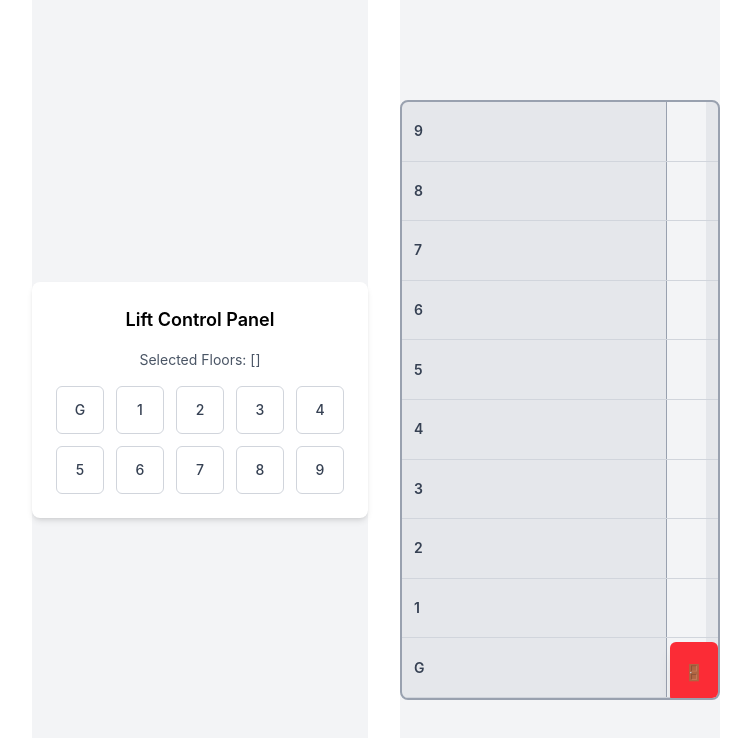
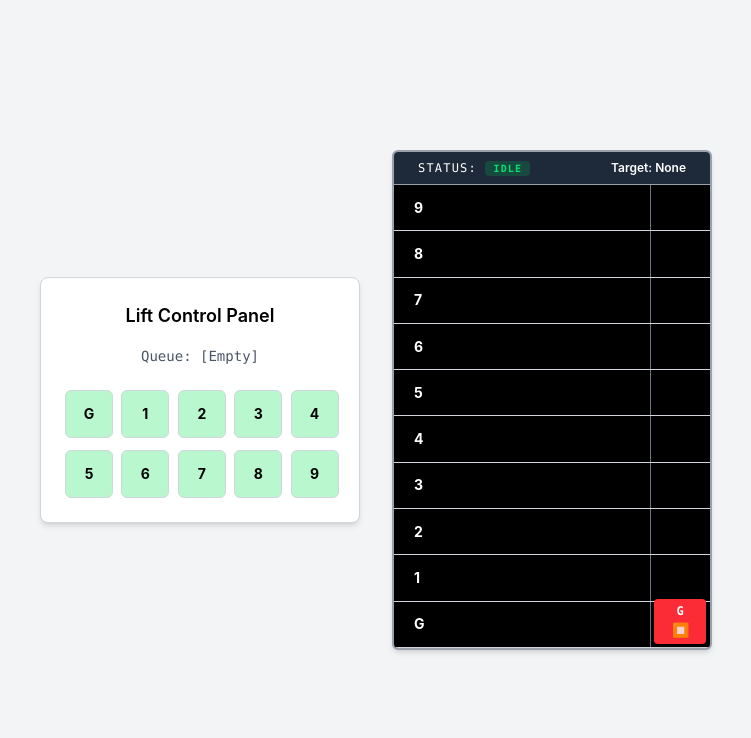
Before and after one commit to mqkhan125/react-elevator-system, a React (Vite) app: page / in a window 1280 px wide. Shown: the top 738 px of the page, without its empty margins (264-1015 px from the left). Built offline with nearby package versions, Linux system fonts and the light colour scheme.

Commit message:
refactor: simplify UI and fix floor alignment - Revert UI to a clean, minimal design - Fix lift positioning and movement intervals

```diff
--- a/src/App.jsx
+++ b/src/App.jsx
@@ -1,18 +1,16 @@
-import { useState } from "react"
-import ControlPanel from "./Componets/ControlPanel"
-import Lift from "./Componets/Lift"
+import { useState } from "react";
+import ControlPanel from "./Componets/ControlPanel";
+import Lift from "./Componets/Lift";
 
 const App = () => {
-  const [queue , setQueue] = useState([])
+  const [queue, setQueue] = useState([]);
+
   return (
-    <>
-    <div className="flex justify-center items-center gap-8">
-    <ControlPanel queue={queue}
-    setQueue={setQueue} />
-    <Lift queue={queue} setQueue={setQueue}/>
+    <div className="flex flex-col md:flex-row justify-center items-center gap-8 bg-gray-100 min-h-screen p-6">
+      <ControlPanel queue={queue} setQueue={setQueue} />
+      <Lift queue={queue} setQueue={setQueue} />
     </div>
-    </>
-  )
-}
+  );
+};
 
-export default App
+export default App;
--- a/src/Componets/Button.jsx
+++ b/src/Componets/Button.jsx
@@ -1,16 +1,14 @@
 const Button = ({ floor, queue, handleValue }) => {
+  const isActive = queue.includes(floor);
+
   return (
     <button
       onClick={() => handleValue(floor)}
-      className={`
-        w-12 h-12 rounded-md border text-sm font-medium
-         flex items-center justify-center
-        transition cursor-pointer
-        ${
-          queue.includes(floor)
-            ? "bg-red-500 text-white border-red-500"
-            : "bg-white text-gray-700 border-gray-300 hover:bg-blue-100"
-        } `}
+      className={`w-14 h-14 rounded-xl font-black text-base transition-all duration-200 border shadow flex items-center justify-center ${
+        isActive
+          ? "bg-gradient-to-r from-red-600 to-rose-500 text-white border-red-500/30 shadow-[0_0_15px_rgba(220,38,38,0.4)]"
+          : "bg-slate-800 text-slate-300 border-slate-700 hover:bg-slate-700 hover:text-cyan-400"
+      }`}
     >
       {floor}
     </button>
--- a/src/Componets/ControlPanel.jsx
+++ b/src/Componets/ControlPanel.jsx
@@ -1,39 +1,40 @@
-import Button from "./Button";
-
-const ControlPanel = ({setQueue, queue}) => {
+const ControlPanel = ({ setQueue, queue }) => {
   const buttons = ["G", 1, 2, 3, 4, 5, 6, 7, 8, 9];
 
   const handleValue = (floorId) => {
-    setQueue((prevQueue) => {
-        if(prevQueue.includes(floorId)){
-            return prevQueue.filter((id) => id !== floorId)
-        } else {
-            return [...prevQueue, floorId]
-        }
-    })
+    setQueue((prev) => {
+      if (prev.includes(floorId)) return prev;
+      return [...prev, floorId];
+    });
   };
 
   return (
-      <div className="min-h-screen flex items-center justify-center bg-gray-100">
-        <div className="bg-white p-6 rounded-lg shadow-md">
+    <div className="bg-white p-6 rounded-lg shadow-md border border-gray-300 w-80">
       <h2 className="text-lg font-semibold text-center mb-4">
         Lift Control Panel
       </h2>
 
-          <p className="text-center text-sm text-gray-600 mb-4">
-            Selected Floors: {`[${queue.join(", ")}]`}
+      <p className="text-center text-sm text-gray-600 mb-6 font-mono">
+        Queue: [{queue.length > 0 ? queue.join(", ") : "Empty"}]
       </p>
 
       <div className="grid grid-cols-5 gap-3">
-            {buttons.map((floor) => (
-              <Button
+        {buttons.map((floor) => {
+          const isActive = queue.includes(floor);
+          return (
+            <button
               key={floor}
-                floor={floor}
-                handleValue={handleValue}
-                queue={queue}
-              />
-            ))}
-          </div>
+              onClick={() => handleValue(floor)}
+              className={`w-12 h-12 rounded-md border text-sm font-bold transition flex items-center justify-center ${
+                isActive
+                  ? "bg-red-500 text-white border-red-500"
+                  : "bg-green-200 text-black hover:bg-green-300 border-gray-300"
+              }`}
+            >
+              {floor}
+            </button>
+          );
+        })}
       </div>
     </div>
   );
--- a/src/Componets/Lift.jsx
+++ b/src/Componets/Lift.jsx
@@ -1,30 +1,32 @@
 import { useEffect, useState, useRef } from "react";
 
 const Lift = ({ queue, setQueue }) => {
+  const [currentFloor, setCurrentFloor] = useState(0);
   const [liftStatus, setLiftStatus] = useState("IDLE");
-  const [currentFloor, setCurrentFloor] = useState(0);
+  const [isMoving, setIsMoving] = useState(false);
 
   const intervalRef = useRef(null);
 
-  let floors = Array.from({ length: 10 }, (_, i) => 9 - i);
+  const FLOOR_HEIGHT = 46;
+  const floors = Array.from({ length: 10 }, (_, i) => 9 - i);
 
   useEffect(() => {
-    if (queue.length > 0 && liftStatus === "IDLE") {
-      processNextFloor();
+    if (queue.length > 0 && !isMoving) {
+      runNext();
     }
-  }, [queue, liftStatus]);
+  }, [queue, isMoving]);
 
-  const processNextFloor = () => {
-    if (queue.length === 0) return;
+  const runNext = () => {
+    if (queue.length === 0 || isMoving) return;
 
     const targetFloor = queue[0] === "G" ? 0 : queue[0];
     moveToFloor(targetFloor);
   };
 
   const moveToFloor = (targetFloor) => {
+    setIsMoving(true);
     setLiftStatus("MOVING");
 
-    // safety: stop previous interval if any
     if (intervalRef.current) clearInterval(intervalRef.current);
 
     intervalRef.current = setInterval(() => {
@@ -47,54 +49,72 @@ const Lift = ({ queue, setQueue }) => {
     setLiftStatus("STOP");
 
     setTimeout(() => {
-      completeRequest();
+      setQueue((prev) => prev.slice(1));
+      setIsMoving(false);
+      setLiftStatus("IDLE");
     }, 3000);
   };
 
-  const completeRequest = () => {
-    setQueue((prev) => {
-      const updated = prev.slice(1);
 
-      if (updated.length === 0) {
-        setLiftStatus("IDLE");
-      }
-
-      return updated;
-    });
-  };
-
-  const FLOOR_HEIGHT = 60;
-
-  const liftStyle = {
-    top: `${(9 - currentFloor) * FLOOR_HEIGHT}px`,
-    transition: "top 0.5s ease-in-out",
-  };
+  const liftPosition = (9 - currentFloor) * FLOOR_HEIGHT;
 
   return (
-    <div className="min-h-screen flex items-center justify-center bg-gray-100">
-      <div className="relative w-80 h-[600px] bg-gray-200 border-2 border-gray-400 rounded-lg overflow-hidden">
-        {/* Floors */}
-        <div className="flex flex-col h-full">
-          {floors.map((floor) => (
-            <div
-              key={floor}
-              className="flex-1 border-b border-gray-300 flex items-center justify-between px-3"
-            >
-              <span className="text-sm font-semibold text-gray-700">
-                {floor === 0 ? "G" : floor}
-              </span>
-              <div className="w-10 h-full border-l border-gray-400 bg-gray-100"></div>
+    <div className="relative w-80 h-[500px] bg-gray-100 border-2 border-gray-400 rounded-md overflow-hidden flex flex-col shadow-md">
+
+      <div className="bg-gray-800 p-2 text-center border-b border-gray-400 flex justify-between items-center px-6 text-white">
+        <span className="text-xs font-mono uppercase tracking-widest">
+          Status:{" "}
+          <span
+            className={`font-bold px-2 py-0.5 rounded text-[10px] ${
+              liftStatus === "MOVING"
+                ? "bg-yellow-500/20 text-yellow-400 animate-pulse"
+                : liftStatus === "STOP"
+                  ? "bg-red-500/20 text-red-400"
+                  : "bg-green-500/20 text-green-400"
+            }`}
+          >
+            {liftStatus}
+          </span>
+        </span>
+        <span className="text-xs font-semibold">
+          Target:{" "}
+          {queue[0] !== undefined ? (queue[0] === 0 ? "G" : queue[0]) : "None"}
+        </span>
+      </div>
+
+
+      <div className="relative flex-col flex h-full justify-between">
+        {floors.map((floor) => (
+          <div
+            key={floor}
+            className="flex-1 border-b border-gray-300 flex items-center justify-between px-5 bg-black text-white font-bold"
+          >
+            <span className="text-sm">{floor === 0 ? "G" : floor}</span>
+
+            <div className="w-10 h-full border-l border-gray-500 flex items-center justify-center">
+              {currentFloor === floor && (
+                <div className="w-full bg-blue-500/50 relative"></div>
+              )}
             </div>
-          ))}
-        </div>
+          </div>
+        ))}
 
-        {/* Lift box */}
+
         <div
-          className="absolute bottom-0 right-0 w-12 h-[60px] bg-red-500 rounded-md shadow-lg
-            flex items-center justify-center text-white text-md font-bold"
-          style={liftStyle}
+          className="absolute right-1 w-13 h-[45px] bg-red-500 rounded shadow-md flex items-center justify-center text-white font-bold text-lg select-none"
+          style={{
+            top: `${liftPosition}px`,
+            transition: "top 2.0s linear",
+          }}
         >
-          🚪
+          <div className="flex flex-col items-center">
+            <span className="text-xs font-mono">
+              {currentFloor === 0 ? "G" : currentFloor}
+            </span>
+            <span className="text-[14px] opacity-80">
+              {liftStatus === "MOVING" ? "⬆️" : "⏹️"}
+            </span>
+          </div>
         </div>
       </div>
     </div>
```
Lines whose indentation alone changed are shown as unchanged.
